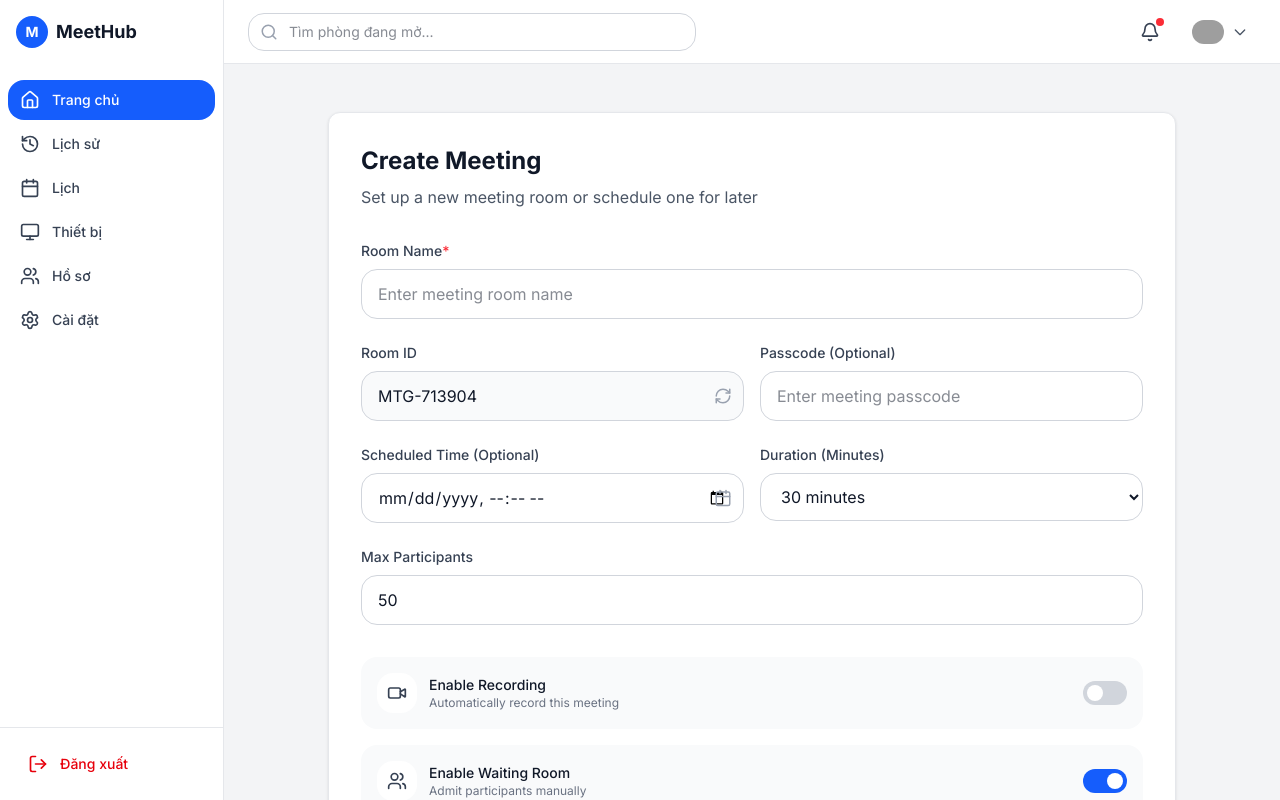
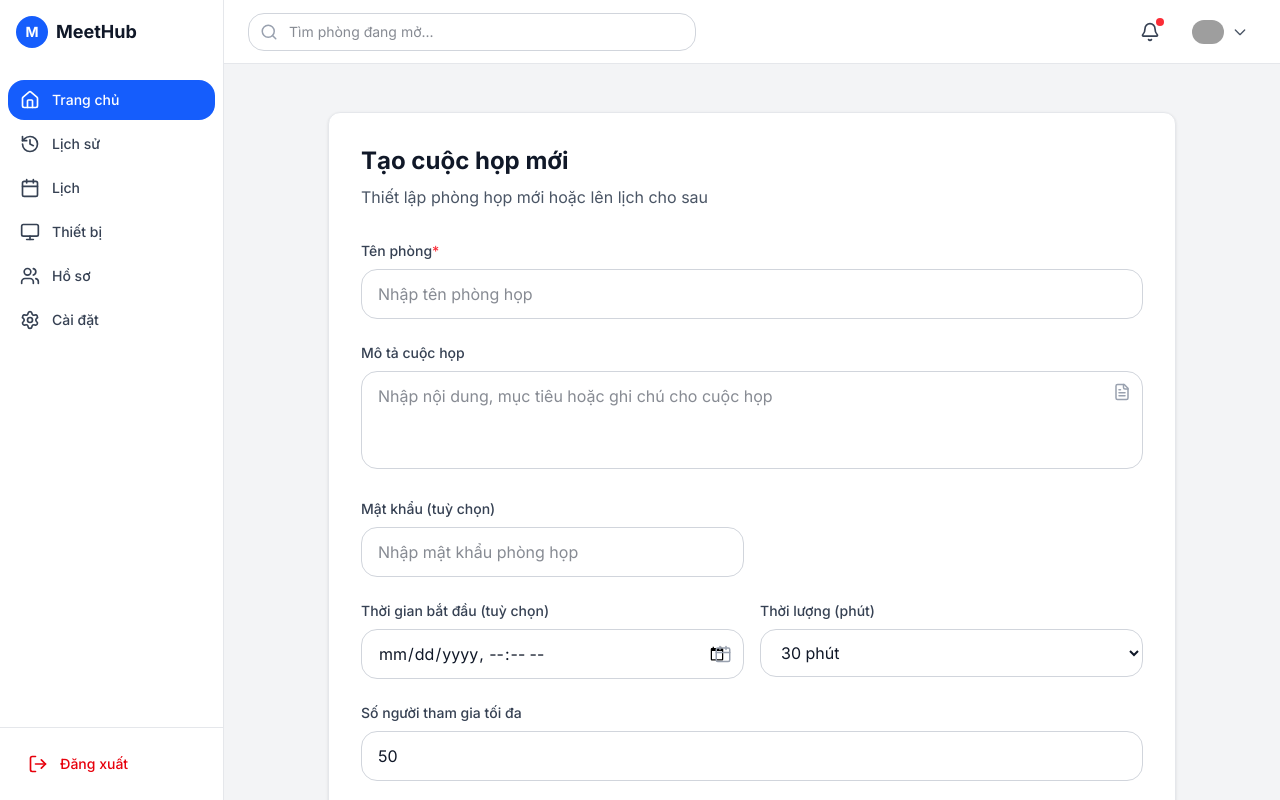
Before and after one commit to quocvietpham185/meeting_p2p, a Next.js app: page /meeting in a window 1280 px wide. Built offline with nearby package versions, Linux system fonts and the light colour scheme; grey boxes are pictures that could not be loaded.

Commit message:
update create_meeting

```diff
--- a/src/app/meeting/CreateMeetingForm.tsx
+++ b/src/app/meeting/CreateMeetingForm.tsx
@@ -1,15 +1,13 @@
-// src/app/meeting/CreateMeetingForm.tsx
-
 'use client'
 import React, { useState } from 'react'
-import { RefreshCw, Calendar, Video, Users } from 'lucide-react'
+import { RefreshCw, Calendar, Video, Users, FileText } from 'lucide-react'
 import Button from '@/components/common/Button'
 import EditText from '@/components/common/EditText'
-import { MeetingFormData } from '@/interfaces/models/meeting'
+import { MeetingCreatePayload } from '@/interfaces/api/meeting'
 
 interface CreateMeetingFormProps {
-  onStartMeeting: (data: MeetingFormData) => void
-  onScheduleMeeting: (data: MeetingFormData) => void
+  onStartMeeting: (data: MeetingCreatePayload) => void
+  onScheduleMeeting: (data: MeetingCreatePayload) => void
 }
 
 function generateRoomId(): string {
@@ -21,9 +19,9 @@ export default function CreateMeetingForm({
   onStartMeeting,
   onScheduleMeeting,
 }: CreateMeetingFormProps) {
-  const [formData, setFormData] = useState<MeetingFormData>({
-    roomName: '',
-    roomId: generateRoomId(),
+  const [formData, setFormData] = useState({
+    title: '',
+    description: '',
     passcode: '',
     scheduledTime: '',
     duration: '30',
@@ -36,7 +34,7 @@ export default function CreateMeetingForm({
   const [isLoading, setIsLoading] = useState(false)
 
   const handleInputChange =
-    (field: keyof MeetingFormData) =>
+    (field: keyof typeof formData) =>
     (
       e: React.ChangeEvent<
         HTMLInputElement | HTMLTextAreaElement | HTMLSelectElement
@@ -62,16 +60,41 @@ export default function CreateMeetingForm({
     }))
   }
 
+  // ✅ Tự động tính end_time dựa trên start_time + duration
+  const calculateEndTime = (start: string, durationMinutes: string) => {
+    if (!start) return ''
+    const startDate = new Date(start)
+    const endDate = new Date(
+      startDate.getTime() + Number(durationMinutes) * 60000
+    )
+    return endDate.toISOString()
+  }
+
+  // ✅ Hàm xử lý bắt đầu cuộc họp ngay
   const handleStartMeeting = async () => {
-    if (!formData.roomName.trim()) {
+    if (!formData.title.trim()) {
       alert('Vui lòng nhập tên phòng!')
       return
     }
 
     setIsLoading(true)
     try {
-      await new Promise((resolve) => setTimeout(resolve, 1000))
-      onStartMeeting(formData)
+      const now = new Date()
+      const endTime = calculateEndTime(now.toISOString(), formData.duration)
+
+      const payload: MeetingCreatePayload = {
+        title: formData.title,
+        description: formData.description || '',
+        passcode: formData.passcode || null,
+        start_time: now.toISOString(),
+        end_time: endTime,
+        duration: Number(formData.duration),
+        max_participants: Number(formData.maxParticipants),
+        enable_recording: formData.enableRecording,
+        enable_waiting_room: formData.enableWaitingRoom,
+      }
+
+      onStartMeeting(payload)
     } catch (error) {
       console.error('Error:', error)
       alert('Có lỗi xảy ra!')
@@ -80,12 +103,12 @@ export default function CreateMeetingForm({
     }
   }
 
+  // ✅ Hàm xử lý lên lịch cuộc họp
   const handleScheduleMeeting = async () => {
-    if (!formData.roomName.trim()) {
+    if (!formData.title.trim()) {
       alert('Vui lòng nhập tên phòng!')
       return
     }
-
     if (!formData.scheduledTime) {
       alert('Vui lòng chọn thời gian!')
       return
@@ -93,8 +116,22 @@ export default function CreateMeetingForm({
 
     setIsLoading(true)
     try {
-      await new Promise((resolve) => setTimeout(resolve, 1000))
-      onScheduleMeeting(formData)
+      const startTime = new Date(formData.scheduledTime).toISOString()
+      const endTime = calculateEndTime(startTime, formData.duration)
+
+      const payload: MeetingCreatePayload = {
+        title: formData.title,
+        description: formData.description || '',
+        passcode: formData.passcode || null,
+        start_time: startTime,
+        end_time: endTime,
+        duration: Number(formData.duration),
+        max_participants: Number(formData.maxParticipants),
+        enable_recording: formData.enableRecording,
+        enable_waiting_room: formData.enableWaitingRoom,
+      }
+
+      onScheduleMeeting(payload)
     } catch (error) {
       console.error('Error:', error)
       alert('Có lỗi xảy ra!')
@@ -105,28 +142,28 @@ export default function CreateMeetingForm({
 
   return (
     <div className="bg-white rounded-xl shadow-sm border border-gray-200 p-8">
-      {/* Header */}
+      {/* Header */}{' '}
       <div className="mb-8">
+        {' '}
         <h1 className="text-2xl font-bold text-gray-900 mb-2">
-          Create Meeting
-        </h1>
+          Tạo cuộc họp mới{' '}
+        </h1>{' '}
         <p className="text-gray-600">
-          Set up a new meeting room or schedule one for later
-        </p>
+          Thiết lập phòng họp mới hoặc lên lịch cho sau{' '}
+        </p>{' '}
       </div>
-
       {/* Form */}
       <div className="space-y-6">
-        {/* Room Name */}
+        {/* Tên phòng */}
         <div>
           <label className="block text-sm font-medium text-gray-700 mb-2">
-            Room Name<span className="text-red-500">*</span>
+            Tên phòng<span className="text-red-500">*</span>
           </label>
           <EditText
             type="text"
-            placeholder="Enter meeting room name"
-            value={formData.roomName}
-            onChange={handleInputChange('roomName')}
+            placeholder="Nhập tên phòng họp"
+            value={formData.title}
+            onChange={handleInputChange('title')}
             text_font_size="text-base"
             text_color="text-gray-900"
             fill_background_color="bg-white"
@@ -137,46 +174,37 @@ export default function CreateMeetingForm({
           />
         </div>
 
-        {/* Room ID and Passcode */}
-        <div className="grid grid-cols-1 md:grid-cols-2 gap-4">
-          {/* Room ID */}
+        {/* Mô tả cuộc họp */}
         <div>
           <label className="block text-sm font-medium text-gray-700 mb-2">
-              Room ID
+            Mô tả cuộc họp
           </label>
           <div className="relative">
-              <EditText
-                type="text"
-                value={formData.roomId}
-                onChange={handleInputChange('roomId')}
-                text_font_size="text-base"
-                text_color="text-gray-900"
-                fill_background_color="bg-gray-50"
-                border_border="border border-gray-300"
-                border_border_radius="rounded-lg"
-                padding="py-3 px-4 pr-12"
-                className="w-full focus:ring-blue-500 focus:border-blue-500"
-                readOnly
+            <textarea
+              placeholder="Nhập nội dung, mục tiêu hoặc ghi chú cho cuộc họp"
+              value={formData.description}
+              onChange={handleInputChange('description')}
+              rows={3}
+              className="w-full py-3 px-4 border border-gray-300 rounded-lg focus:ring-2 focus:ring-blue-500 focus:border-transparent text-base text-gray-900 resize-none"
             />
-              <button
-                type="button"
-                onClick={handleRefreshRoomId}
-                className="absolute right-3 top-1/2 -translate-y-1/2 text-gray-400 hover:text-blue-600 transition-colors"
-                aria-label="Refresh Room ID"
-              >
-                <RefreshCw size={18} />
-              </button>
+            <FileText
+              size={18}
+              className="absolute right-3 top-3 text-gray-400 pointer-events-none"
+            />
           </div>
         </div>
 
-          {/* Passcode */}
+        {/* Room ID và Passcode */}
+        <div className="grid grid-cols-1 md:grid-cols-2 gap-4">
+
+
           <div>
             <label className="block text-sm font-medium text-gray-700 mb-2">
-              Passcode (Optional)
+              Mật khẩu (tuỳ chọn)
             </label>
             <EditText
               type="text"
-              placeholder="Enter meeting passcode"
+              placeholder="Nhập mật khẩu phòng họp"
               value={formData.passcode}
               onChange={handleInputChange('passcode')}
               text_font_size="text-base"
@@ -190,12 +218,11 @@ export default function CreateMeetingForm({
           </div>
         </div>
 
-        {/* Scheduled Time and Duration */}
+        {/* Thời gian & Thời lượng */}
         <div className="grid grid-cols-1 md:grid-cols-2 gap-4">
-          {/* Scheduled Time */}
           <div>
             <label className="block text-sm font-medium text-gray-700 mb-2">
-              Scheduled Time (Optional)
+              Thời gian bắt đầu (tuỳ chọn)
             </label>
             <div className="relative">
               <input
@@ -211,30 +238,29 @@ export default function CreateMeetingForm({
             </div>
           </div>
 
-          {/* Duration */}
           <div>
             <label className="block text-sm font-medium text-gray-700 mb-2">
-              Duration (Minutes)
+              Thời lượng (phút)
             </label>
             <select
               value={formData.duration}
               onChange={handleInputChange('duration')}
               className="w-full py-3 px-4 border border-gray-300 rounded-lg focus:ring-2 focus:ring-blue-500 focus:border-transparent text-base text-gray-900"
             >
-              <option value="15">15 minutes</option>
-              <option value="30">30 minutes</option>
-              <option value="45">45 minutes</option>
-              <option value="60">1 hour</option>
-              <option value="90">1.5 hours</option>
-              <option value="120">2 hours</option>
+              <option value="15">15 phút</option>
+              <option value="30">30 phút</option>
+              <option value="45">45 phút</option>
+              <option value="60">1 giờ</option>
+              <option value="90">1.5 giờ</option>
+              <option value="120">2 giờ</option>
             </select>
           </div>
         </div>
 
-        {/* Max Participants */}
+        {/* Số người tối đa */}
         <div>
           <label className="block text-sm font-medium text-gray-700 mb-2">
-            Max Participants
+            Số người tham gia tối đa
           </label>
           <EditText
             type="number"
@@ -250,9 +276,8 @@ export default function CreateMeetingForm({
           />
         </div>
 
-        {/* Toggle Options */}
+        {/* Bật ghi hình & phòng chờ */}
         <div className="space-y-4 pt-2">
-          {/* Enable Recording */}
           <div className="flex items-center justify-between p-4 bg-gray-50 rounded-lg">
             <div className="flex items-center gap-3">
               <div className="w-10 h-10 bg-white rounded-lg flex items-center justify-center">
@@ -263,10 +288,10 @@ export default function CreateMeetingForm({
               </div>
               <div>
                 <h4 className="text-sm font-medium text-gray-900">
-                  Enable Recording
+                  Bật ghi hình
                 </h4>
                 <p className="text-xs text-gray-500">
-                  Automatically record this meeting
+                  Tự động ghi lại cuộc họp
                 </p>
               </div>
             </div>
@@ -285,7 +310,6 @@ export default function CreateMeetingForm({
             </button>
           </div>
 
-          {/* Enable Waiting Room */}
           <div className="flex items-center justify-between p-4 bg-gray-50 rounded-lg">
             <div className="flex items-center gap-3">
               <div className="w-10 h-10 bg-white rounded-lg flex items-center justify-center">
@@ -296,10 +320,10 @@ export default function CreateMeetingForm({
               </div>
               <div>
                 <h4 className="text-sm font-medium text-gray-900">
-                  Enable Waiting Room
+                  Bật phòng chờ
                 </h4>
                 <p className="text-xs text-gray-500">
-                  Admit participants manually
+                  Duyệt thủ công người tham gia
                 </p>
               </div>
             </div>
@@ -319,29 +343,29 @@ export default function CreateMeetingForm({
           </div>
         </div>
 
-        {/* Invite Participants */}
+        {/* Mời người tham gia */}
         <div>
           <label className="block text-sm font-medium text-gray-700 mb-2">
-            Invite Participants (Optional)
+            Mời người tham gia (tuỳ chọn)
           </label>
           <textarea
-            placeholder="Enter email addresses separated by commas&#10;example@domain.com, user@company.com"
+            placeholder="Nhập email, cách nhau bằng dấu phẩy"
             value={formData.inviteEmails}
             onChange={handleInputChange('inviteEmails')}
             rows={3}
             className="w-full py-3 px-4 border border-gray-300 rounded-lg focus:ring-2 focus:ring-blue-500 focus:border-transparent text-base text-gray-900 resize-none"
           />
           <p className="text-xs text-gray-500 mt-1">
-            Separate multiple emails with commas
+            Ví dụ: abc@gmail.com, xyz@abc.com
           </p>
         </div>
 
-        {/* Action Buttons */}
+        {/* Nút hành động */}
         <div className="grid grid-cols-1 md:grid-cols-2 gap-4 pt-4">
           <Button
             onClick={handleStartMeeting}
             disabled={isLoading}
-            text={isLoading ? 'Creating...' : 'Start Meeting Now'}
+            text={isLoading ? 'Đang tạo...' : 'Bắt đầu ngay'}
             text_font_size="text-base"
             text_font_weight="font-semibold"
             text_color="text-white"
@@ -351,13 +375,13 @@ export default function CreateMeetingForm({
             className="w-full hover:bg-blue-700 transition-colors disabled:opacity-50 disabled:cursor-not-allowed flex items-center justify-center gap-2"
           >
             <Video size={18} />
-            <span>{isLoading ? 'Creating...' : 'Start Meeting Now'}</span>
+            <span>{isLoading ? 'Đang tạo...' : 'Bắt đầu ngay'}</span>
           </Button>
 
           <Button
             onClick={handleScheduleMeeting}
             disabled={isLoading}
-            text={isLoading ? 'Scheduling...' : 'Schedule Meeting'}
+            text={isLoading ? 'Đang lên lịch...' : 'Lên lịch cuộc họp'}
             text_font_size="text-base"
             text_font_weight="font-semibold"
             text_color="text-blue-600"
@@ -368,7 +392,7 @@ export default function CreateMeetingForm({
             className="w-full hover:bg-blue-50 transition-colors disabled:opacity-50 disabled:cursor-not-allowed flex items-center justify-center gap-2"
           >
             <Calendar size={18} />
-            <span>{isLoading ? 'Scheduling...' : 'Schedule Meeting'}</span>
+            <span>{isLoading ? 'Đang lên lịch...' : 'Lên lịch cuộc họp'}</span>
           </Button>
         </div>
       </div>
--- a/src/app/meeting/page.tsx
+++ b/src/app/meeting/page.tsx
@@ -2,42 +2,35 @@
 import React from 'react'
 import { useRouter } from 'next/navigation'
 import CreateMeetingForm from './CreateMeetingForm'
-import { MeetingFormData } from '@/interfaces/models/meeting'
+import { MeetingCreatePayload } from '@/interfaces/api/meeting'
 import MainLayout from '@/components/layout/MainLayout'
+import api from '@/lib/api'
 
 export default function CreateMeetingPage() {
   const router = useRouter()
 
-  const handleStartMeeting = async (data: MeetingFormData) => {
-    console.log('Start meeting now:', data)
+  // ✅ Giờ type là MeetingCreatePayload, khớp với CreateMeetingForm
+  const handleStartMeeting = async (data: MeetingCreatePayload) => {
+    try {
+      console.log('Start meeting now:', data)
 
-    // TODO: Call API to create meeting
-    // const response = await fetch('/api/meetings/create', {
-    //   method: 'POST',
-    //   headers: { 'Content-Type': 'application/json' },
-    //   body: JSON.stringify(data),
-    // });
-    // const result = await response.json();
+      const response = await api.post('/meetings', data)
+      const result = await response.data
 
-    // Navigate to meeting room
-    // router.push(`/meeting/room/${data.roomId}`);
+      if (!result.success) {
+        throw new Error(result.message || 'Failed to create meeting')
+      }
 
-    alert('Meeting created! (TODO: Navigate to room)')
+      alert('Tạo cuộc họp thành công!')
+      router.push(`/meeting/room/${result.data.meetingId}`)
+    } catch (error) {
+      console.error('Error starting meeting:', error)
+      alert('Error creating meeting. Please try again.')
+    }
   }
 
-  const handleScheduleMeeting = async (data: MeetingFormData) => {
+  const handleScheduleMeeting = async (data: MeetingCreatePayload) => {
     console.log('Schedule meeting:', data)
-
-    // TODO: Call API to schedule meeting
-    // const response = await fetch('/api/meetings/schedule', {
-    //   method: 'POST',
-    //   headers: { 'Content-Type': 'application/json' },
-    //   body: JSON.stringify(data),
-    // });
-
-    // Navigate to schedule page
-    // router.push('/schedule');
-
     alert('Meeting scheduled! (TODO: Navigate to schedule)')
   }
 
--- /dev/null
+++ b/src/interfaces/api/meeting.ts
@@ -0,0 +1,12 @@
+export interface MeetingCreatePayload {
+  title: string;
+  description?: string | null;
+  meeting_id?: string | null;
+  passcode?: string | null;
+  start_time: string;
+  end_time: string;
+  duration: number;
+  max_participants: number;
+  enable_recording: boolean;
+  enable_waiting_room: boolean;
+}
--- a/src/interfaces/models/meeting.ts
+++ b/src/interfaces/models/meeting.ts
@@ -32,7 +32,7 @@ export interface Stats {
 }
 
 export interface MeetingFormData {
-  roomName: string;
+  title: string;
   roomId: string;
   passcode: string;
   scheduledTime: string;
```
Lines whose indentation alone changed are shown as unchanged.
